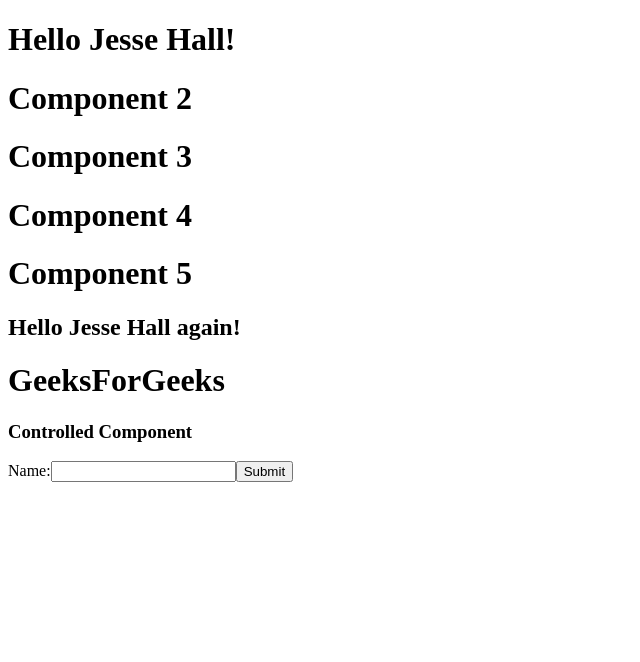
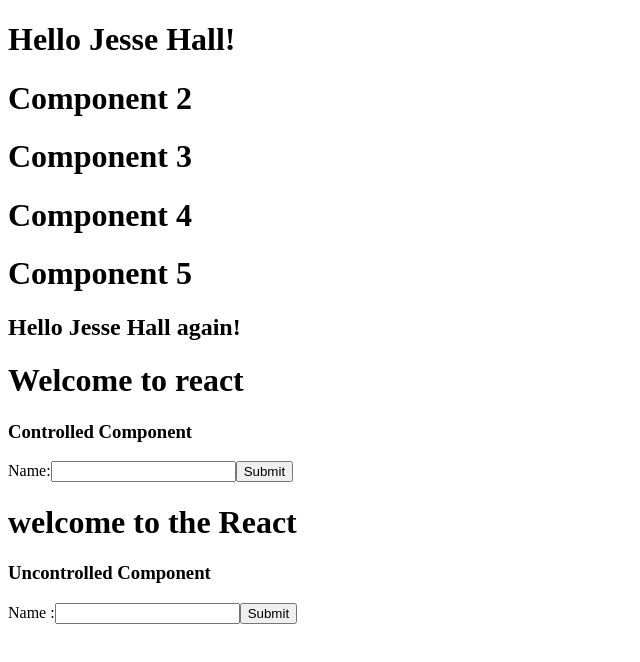
Before and after one commit to sureshghosh8/React-Practice, a React (Vite) app: page / in a window 1280 px wide. Shown: the top 662 px of the page, without its empty margins (0-640 px from the left). Built offline with nearby package versions, Linux system fonts and the light colour scheme.

Commit message:
uncontrolled

```diff
--- a/src/App.jsx
+++ b/src/App.jsx
@@ -9,6 +9,7 @@ import TodoList from "./components/TodoList";
 import PasswordGenerator from "./components/PasswordGenerator";
 import Component1 from "./components/useContext";
 import Controlled from "./components/controlled";
+import Uncontrolled from "./components/uncontrolled";
 
 function App(){
   return (
@@ -16,6 +17,7 @@ function App(){
 
   <Component1/>
   <Controlled/>
+  <Uncontrolled/>
 
 </>
   );
--- a/src/components/controlled.jsx
+++ b/src/components/controlled.jsx
@@ -12,7 +12,7 @@ function Controlled() {
 
 	return (
 		<div className="App">
-			<h1 className="geeks">GeeksForGeeks</h1>
+			<h1 className="geeks">Welcome to react</h1>
 			<h3>Controlled Component</h3>
 			<form onSubmit={handleSubmit}>
 				<label>Name:</label>
--- /dev/null
+++ b/src/components/uncontrolled.jsx
@@ -0,0 +1,30 @@
+// FileName - App.js
+
+import React, { useRef } from "react";
+
+
+function Uncontrolled() {
+	const inputRef = useRef(null);
+
+	function handleSubmit() {
+		alert(`Name: ${inputRef.current.value}`);
+	}
+
+	return (
+		<div className="App">
+			<h1 className="geeks">welcome to the React</h1>
+			<h3>Uncontrolled Component</h3>
+			<form onSubmit={handleSubmit}>
+				<label>Name :</label>
+				<input
+					type="text"
+					name="name"
+					ref={inputRef}
+				/>
+				<button type="submit">Submit</button>
+			</form>
+		</div>
+	);
+}
+
+export default Uncontrolled;
```
